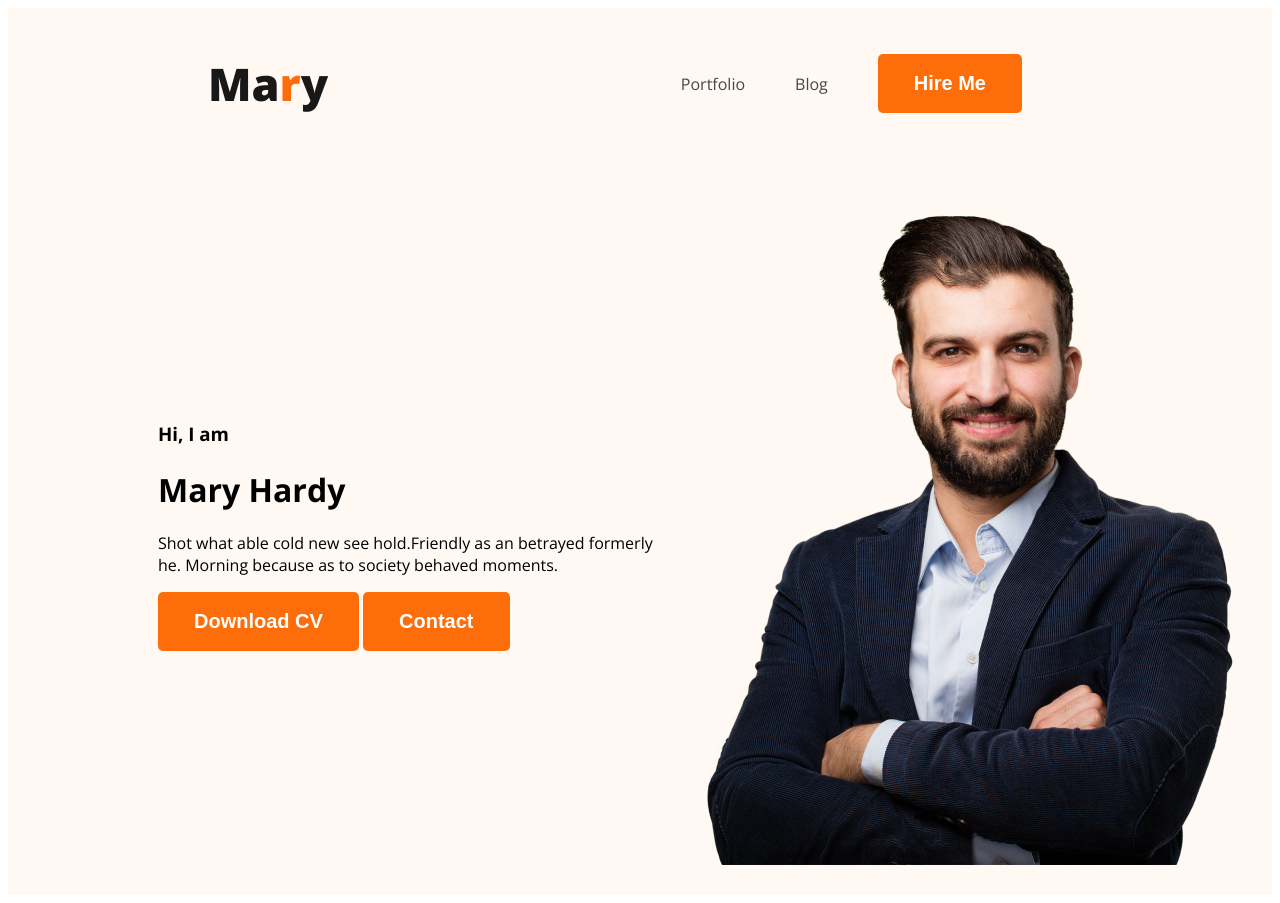
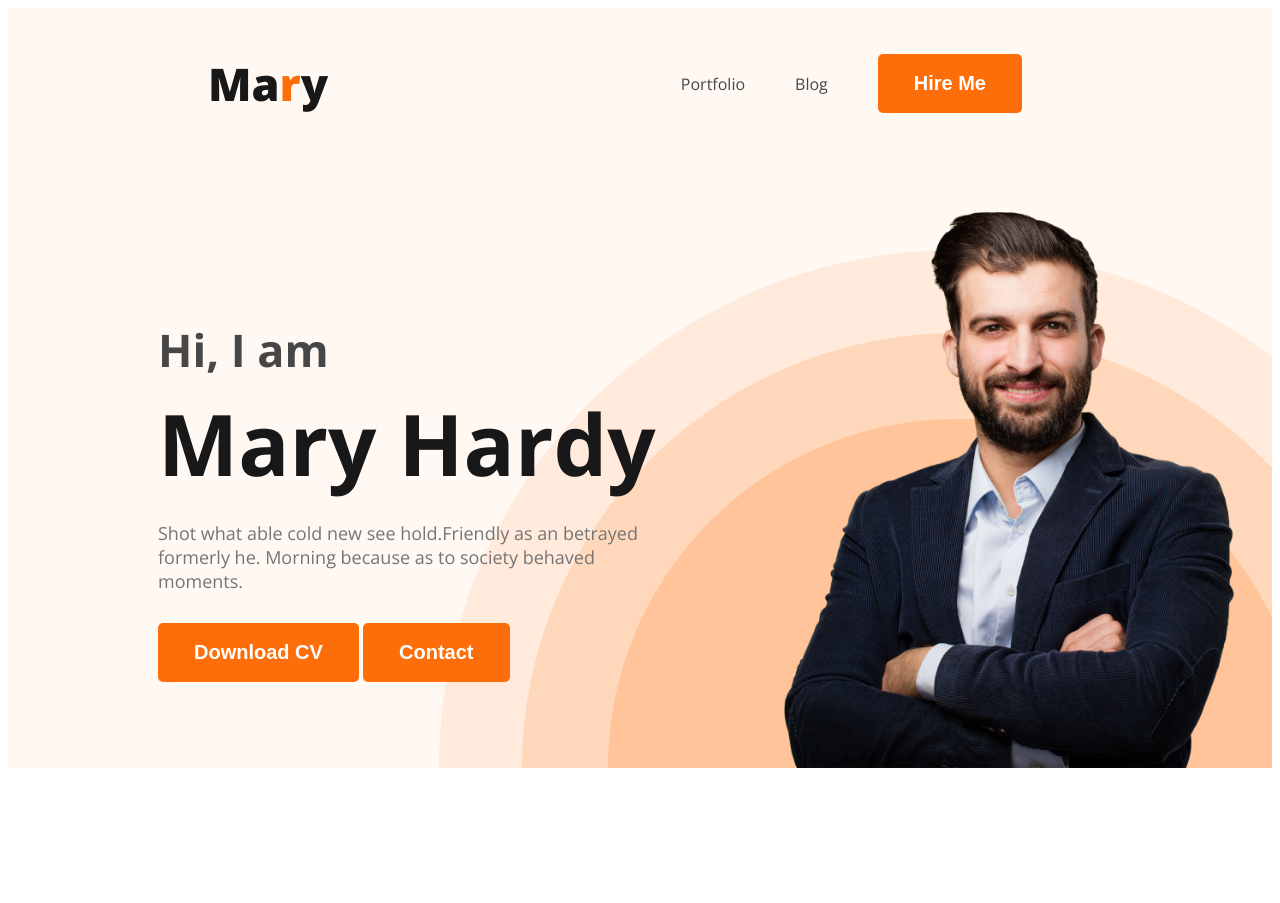
Before and after one commit to NhsTarek/web-developer-portfolio, a plain HTML site: page index.html in a window 1280 px wide. After the commit the page ends 800 px from the top, so only its background shows below. Drawn offline with nearby package versions, Linux system fonts and the light colour scheme.

Commit message:
banner sizing

```diff
--- a/index.html
+++ b/index.html
@@ -25,7 +25,7 @@
             <div class="banner-content">
                 <h3 class="banner-intro">Hi, I am</h3>
                 <h1 class="banner-tittle">Mary Hardy</h1>
-                <p>Shot what able cold new see hold.Friendly as an betrayed formerly he. Morning because as to society
+                <p class="banner-discrip">Shot what able cold new see hold.Friendly as an betrayed formerly he. Morning because as to society
                     behaved moments.</p>
                 <button class="primary-btn">Download CV</button>
                 <button class="primary-btn">Contact</button>
--- a/styles/portfolio.css
+++ b/styles/portfolio.css
@@ -53,16 +53,48 @@ nav a {
 /* header related styles */
 .header {
     background-color: #FFF8F3;
+    background-image: url('../images/header_bg.png');
+    background-repeat: no-repeat;
+    background-position: bottom right;
 
 }
 
 .banner {
-    padding: 30px 30px 30px 150px;
+    padding: 30px 30px 0px 150px;
     display: flex;
     align-items: center;
+    justify-content: space-between;
 }
 
 .profile-pic {
-    width: 584px;
-    height: 676px;
+    width: 500px;
+    /* height: 676px; */
 }
+.banner-content{
+    max-width: 500px;
+}
+
+.banner-intro {
+    font-size: 45px;
+    color:#474747;
+    margin-bottom: 0px;
+}
+
+.banner-tittle {
+    color: #181818;
+    font-size: 85px;
+    font-weight: 700;
+    margin-top: 5px;
+    margin-bottom: 20px;
+
+}
+
+.banner-discrip {
+    color:#757575;
+    font-size: 18px;
+    font-weight: 400;
+    margin-bottom: 30px;
+    /* margin-top: 20px; */
+
+
+}
```
